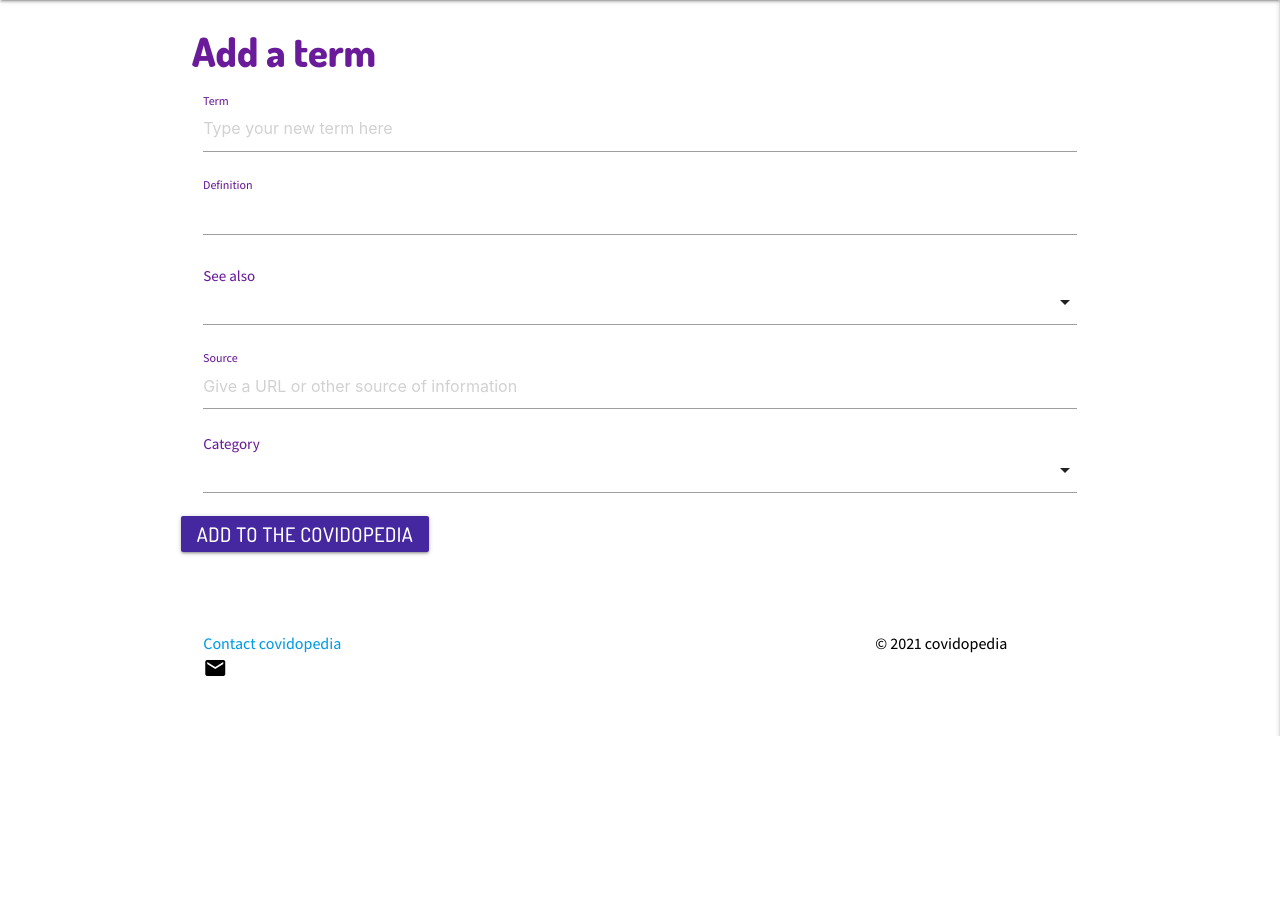
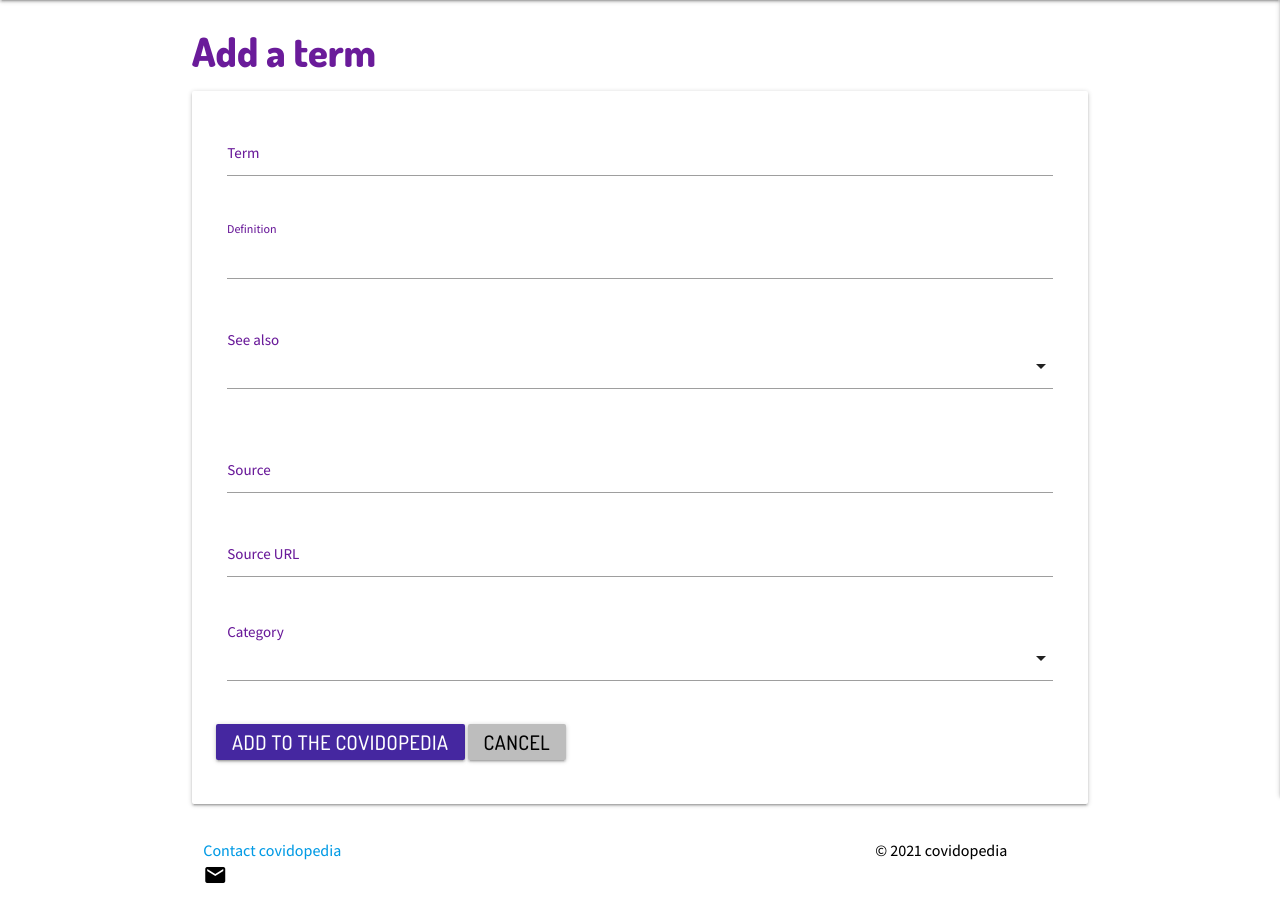
Before and after one commit to Code-Institute-Submissions/covidopedia, a Flask app: page /new_term in a window 1280 px wide. Shown: the part 64-978 px from the top of the page. Before the commit the page ends 800 px from the top, so only its background shows below. Run offline with Flask 2, Linux system fonts and the light colour scheme; a database or web service that is not in the repository returns one stand-in record (Sample ...); some libraries are stand-ins or nearby versions.

Commit message:
Ongoing modifications to editing and adding terms

```diff
--- a/app.py
+++ b/app.py
@@ -21,7 +21,7 @@ mongo = PyMongo(app)
 @app.route("/")
 @app.route("/get_terms")
 def get_terms():
-#    terms = list(mongo.db.terms.find())
+    # terms = list(mongo.db.terms.find())
     terms = list(mongo.db.terms.find().sort("term_name", 1))
     return render_template("terms.html", terms=terms)
 
@@ -99,7 +99,7 @@ def profile(email):
 
 @app.route("/logout")
 def logout():
-#    user = mongo.db.users.find_one({"email": session["user"]})
+    # user = mongo.db.users.find_one({"email": session["user"]})
     flash("You've been logged out")
     session.pop("user")
     return redirect(url_for("login"))
@@ -113,6 +113,7 @@ def new_term():
             # "un_abbreviated": request.form.get("un_abbreviated"),
             "definition_01": request.form.get("definition_01"),
             "see_also_01": request.form.get("see_also_01"),
+            "source_name_01": request.form.get("source_name_01"),
             "source_01": request.form.get("source_01"),
             "category_name": request.form.get("category_name"),
             "created_by": session["user"]
@@ -127,7 +128,7 @@ def new_term():
 
     categories = mongo.db.categories.find().sort("category_name", 1)
     return render_template("new_term.html", categories=categories,
-        see_also=see_also)
+                           see_also=see_also)
 
     # return render_template("see_also.html", see_also=see_also)
 
@@ -137,9 +138,9 @@ def edit_term(term_id):
     if request.method == "POST":
         submit = {
             "term_name": request.form.get("term_name"),
-            # "un_abbreviated": request.form.get("un_abbreviated"),
             "definition_01": request.form.get("definition_01"),
             "see_also_01": request.form.get("see_also_01"),
+            "source_name_01": request.form.get("source_name_01"),
             "source_01": request.form.get("source_01"),
             "category_name": request.form.get("category_name"),
             "created_by": session["user"]
@@ -153,7 +154,7 @@ def edit_term(term_id):
     categories = mongo.db.categories.find().sort("category_name", 1)
     term = mongo.db.terms.find_one({"_id": ObjectId(term_id)})
     return render_template("edit_term.html", term=term,
-        see_also=see_also, category=categories)
+                           see_also=see_also, category=categories)
 
 
 @app.route("/delete_term/<term_id>")
--- a/templates/base.html
+++ b/templates/base.html
@@ -54,8 +54,8 @@
             {% endif %}
         </ul>
     </header>
+    <!-- flash messages -->
     <section>
-        <!-- flash messages -->
         {% with messages = get_flashed_messages() %}
             {% if messages %}
                 {% for message in messages %}
@@ -74,7 +74,7 @@
     <footer class="page-footer white">
         <div class="container">
             <div class="row">
-                <div class="col l3 s6 welcome-txt"">
+                <div class="col l3 s6 welcome-txt">
                     <span><a class="valign-wrapper" href="mailto:jameslancaster@outlook.com" target="blank">Contact covidopedia</a></span>
                     <i class="material-icons">email</i>
                 </div>
--- a/templates/new_term.html
+++ b/templates/new_term.html
@@ -4,25 +4,23 @@
     <h3 class="dosis-heading-purple">Add a term</h3>
 
     <!-- input field from Materialize -->
-    <div class="row">
+    <div class="row card-panel">
         <form class="col s12" method="POST" action="{{ url_for('new_term') }}">
             <div class="row">
                 <div class="input-field col s12">
-                <input placeholder="Type your new term here"
-                    id="term_name" name="term_name" type="text" class="validate" required>
+                    <input id="term_name" name="term_name type="text" class="validate" required>
                     <label for="term_name">Term</label>
                 </div>
-            <!-- <div class="input-field col s12">
-                <input placeholder="If the term is an abbreviation, type the full term here"
-                    id="un_abbreviated" name="un_abbreviated" type="text">
-                <label for="un_abbreviated">Un-abbreviated</label>
-            </div> -->
+            </div>
+            <div class="row">
                 <div class="input-field col s12">
                     <textarea id="definition_01" name="definition_01" type="text"
                         class="materialize-textarea validate" input placeholder="Type your definition here" required>
                     </textarea>
                     <label for="definition_01">Definition</label>
                 </div>
+            </div>
+            <div class="row">
                 <div class="input-field col s12">
                     <select id="see_also_01" name="see_also_01" class="validate">
                         <option value="" disabled selected></option>
@@ -32,10 +30,18 @@
                     </select>
                     <label for="see_also_01">See also</label>
                 </div>
+            </div>
+            <div class="row">
                 <div class="input-field col s12">
-                <input placeholder="Give a URL or other source of information" id="source_01" name="source_01" type="text">
-                <label for="source_01">Source</label>
+                    <input id="source_name_01" name="source_name_01" type="text" class="validate">
+                    <label for="source_name_01">Source</label>
                 </div>
+                <div class="input-field col s12">
+                    <input id="source_01" name="source_01" type="url" class="validate">
+                    <label for="source_01">Source URL</label>
+                </div>
+            </div>
+            <div class="row">
                 <div class="input-field col s12">
                     <select id="category_name" name="category_name" class="validate" required>
                         <option value="" disabled selected></option>
@@ -45,9 +51,14 @@
                     </select>
                     <label for="category_name">Category</label>
                 </div>
+            </div>
             <div class="row">
-                <button class="btn waves-effect waves-light deep-purple darken-3 white-text dosis-btn" type="submit">
+                <button type="submit"
+                    class="btn waves-effect waves-light deep-purple darken-3 white-text dosis-btn">
                     Add to the covidopedia
+                </button>
+                <button class="btn waves-effect waves-light grey lighten-1 black-text dosis-btn">
+                    <a href="{{ url_for('get_terms') }}" class="black-text dosis-btn">Cancel</a>
                 </button>
             </div>
         </form>
```
Also changed, not shown: templates/edit_term.html (+24 -13 lines), templates/terms.html (+28 -83 lines). Lines whose indentation alone changed are shown as unchanged.
